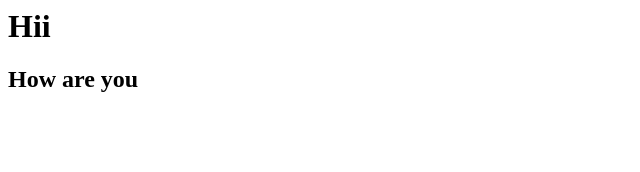
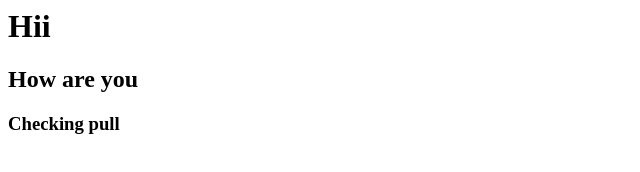
Before and after one commit to Shreyeshnk/Gitdemo, a plain HTML site: page index.html in a window 1280 px wide. Shown: the whole page, without its empty margins (0-640 px from the left). Drawn offline with Linux system fonts and the light colour scheme.

Commit message:
Added about pull

```diff
--- a/index.html
+++ b/index.html
@@ -2,5 +2,6 @@
     <body>
         <h1>Hii</h1>
         <h2>How are you</h2>
+        <h3>Checking pull</h3>
     </body>
     </html>
```
